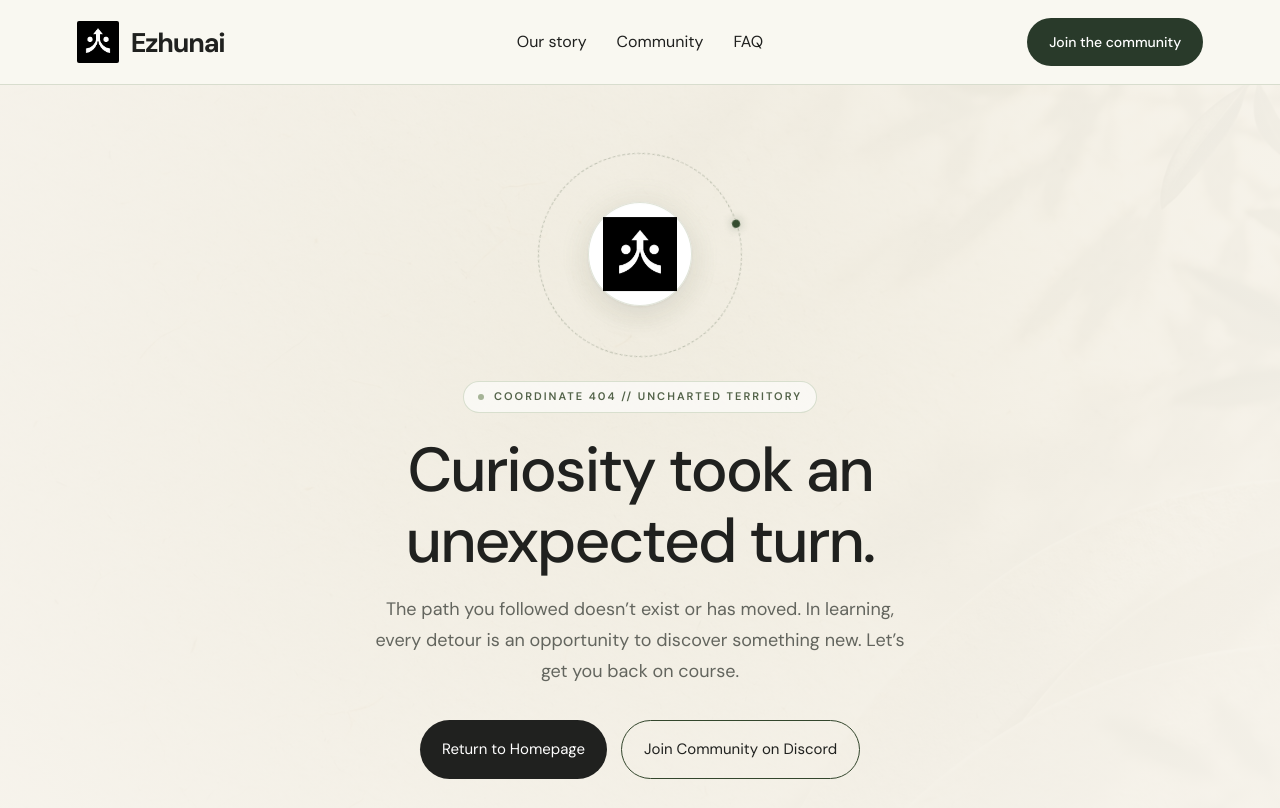
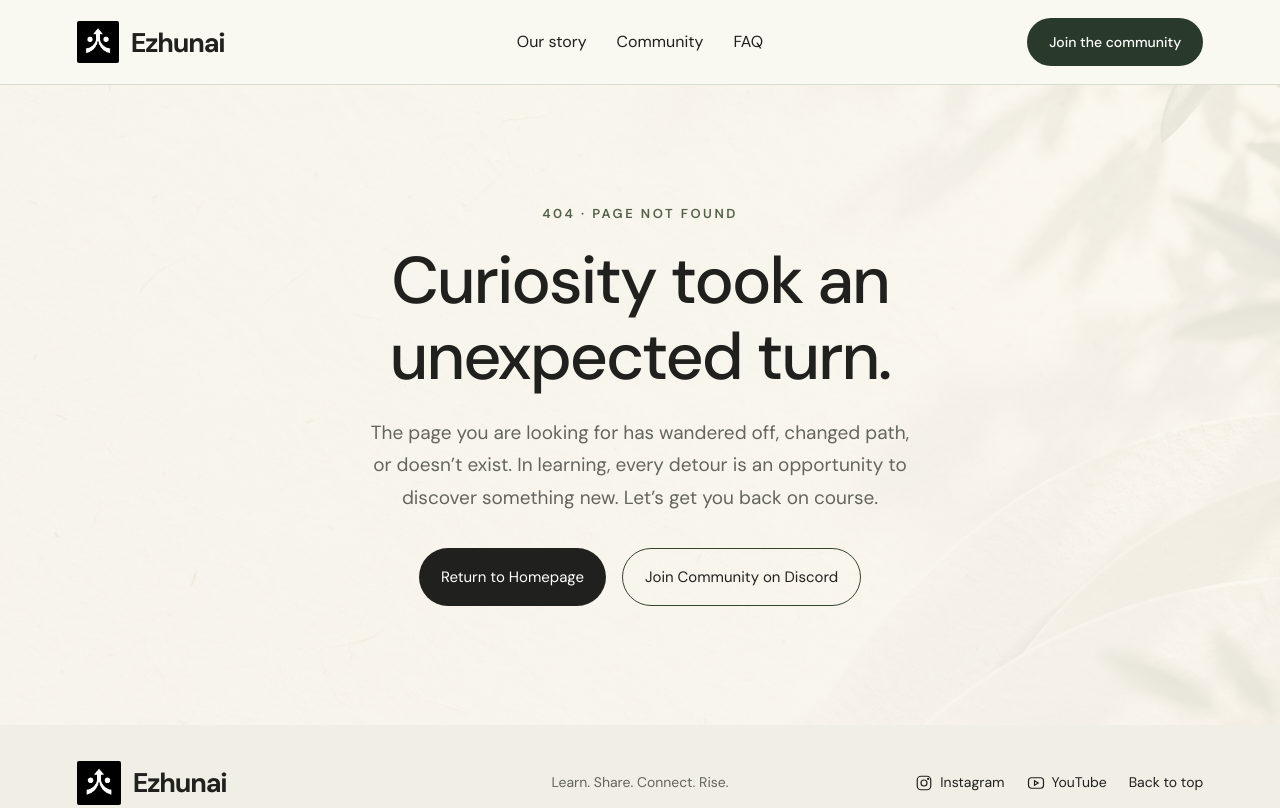
Before and after one commit to Ezhunai/website, a website: page 404.html in a window 1280 px wide. Shown: the top 808 px of the page. Drawn offline with Linux system fonts and the light colour scheme.

Commit message:
fix: revert 404 animation to clean static layout and fix image URLs with absolute raw links

```diff
--- a/404.html
+++ b/404.html
@@ -51,28 +51,12 @@
 
     <main>
       <section class="error-page" aria-labelledby="error-title">
-        <div class="error-emblem-stage" aria-hidden="true">
-          <div class="error-pulse-glow"></div>
-          <div class="error-orbit-ring"></div>
-          <div class="error-logo-frame">
-            <img
-              src="assets/ezhunai-logo.jpg"
-              class="error-logo-img"
-              alt="Ezhunai Logo Emblem"
-              width="74"
-              height="74"
-            />
-          </div>
-        </div>
-
-        <span class="error-coordinate-badge"
-          >COORDINATE 404 // UNCHARTED TERRITORY</span
-        >
+        <span class="error-kicker">404 · PAGE NOT FOUND</span>
         <h1 id="error-title">Curiosity took an<br />unexpected turn.</h1>
         <p class="error-copy">
-          The path you followed doesn’t exist or has moved. In learning, every
-          detour is an opportunity to discover something new. Let’s get you back
-          on course.
+          The page you are looking for has wandered off, changed path, or
+          doesn’t exist. In learning, every detour is an opportunity to discover
+          something new. Let’s get you back on course.
         </p>
         <div class="error-actions">
           <a class="button dark" href="/">Return to Homepage</a>
--- a/style.css
+++ b/style.css
@@ -1327,208 +1327,52 @@ body {
   }
 }
 
-/* 404 Not Found Page — Editorial & Animated */
+/* 404 Not Found Page — Clean & Static */
 .error-page {
-  min-height: calc(100vh - 180px);
+  min-height: calc(100vh - 160px);
   display: flex;
   flex-direction: column;
   align-items: center;
   justify-content: center;
   text-align: center;
-  padding: 80px var(--gutter);
-  position: relative;
-  overflow: hidden;
+  padding: 60px var(--gutter);
   background:
-    radial-gradient(
-      circle at 50% 30%,
-      rgba(240, 237, 226, 0.9),
-      rgba(247, 244, 237, 0.98)
-    ),
+    linear-gradient(rgba(250, 248, 242, 0.88), rgba(250, 248, 242, 0.88)),
     url("assets/ezhunai-paper-olive-bg.webp") center/cover;
 }
-
-.error-emblem-stage {
-  position: relative;
-  width: 180px;
-  height: 180px;
-  margin: 0 auto 36px;
-  display: grid;
-  place-items: center;
+.error-kicker {
+  font-size: 13px;
+  font-weight: 600;
+  letter-spacing: 2.5px;
+  color: #526248;
+  margin-bottom: 18px;
+  display: inline-block;
+  text-transform: uppercase;
 }
-
-.error-orbit-ring {
-  position: absolute;
-  inset: -12px;
-  border-radius: 50%;
-  border: 1px dashed rgba(82, 98, 72, 0.35);
-  animation: error-orbit 28s linear infinite;
-  pointer-events: none;
+.error-page h1 {
+  font-size: clamp(38px, 6vw, 66px);
+  line-height: 1.15;
+  letter-spacing: -2px;
+  margin: 0 0 22px;
 }
-
-.error-orbit-ring::before {
-  content: "";
-  position: absolute;
-  top: -4px;
-  left: 50%;
-  width: 8px;
-  height: 8px;
-  background: #354d30;
-  border-radius: 50%;
-  transform: translateX(-50%);
-  box-shadow: 0 0 10px rgba(53, 77, 48, 0.4);
-}
-
-.error-pulse-glow {
-  position: absolute;
-  inset: 10px;
-  border-radius: 50%;
-  background: radial-gradient(
-    circle,
-    rgba(138, 157, 119, 0.22) 0%,
-    transparent 70%
-  );
-  animation: error-pulse 4.5s ease-in-out infinite;
-  pointer-events: none;
-}
-
-.error-logo-frame {
-  position: relative;
-  width: 104px;
-  height: 104px;
-  border-radius: 50%;
-  background: #ffffff;
-  padding: 10px;
-  box-shadow:
-    0 10px 30px rgba(32, 33, 31, 0.08),
-    0 1px 3px rgba(32, 33, 31, 0.06),
-    inset 0 0 0 1px rgba(216, 221, 206, 0.8);
-  display: grid;
-  place-items: center;
-  animation: error-float 5s ease-in-out infinite;
-  transition:
-    transform 0.35s cubic-bezier(0.2, 0.8, 0.3, 1),
-    box-shadow 0.35s ease;
-}
-
-.error-logo-frame:hover {
-  transform: translateY(-6px) scale(1.04);
-  box-shadow:
-    0 18px 40px rgba(32, 33, 31, 0.14),
-    0 2px 6px rgba(32, 33, 31, 0.08),
-    inset 0 0 0 1px rgba(82, 98, 72, 0.5);
-}
-
-.error-logo-img {
-  width: 74px;
-  height: 74px;
-  object-fit: contain;
-  display: block;
-}
-
-.error-coordinate-badge {
-  display: inline-flex;
-  align-items: center;
-  gap: 10px;
-  font-size: 11px;
-  font-weight: 600;
-  letter-spacing: 2px;
-  text-transform: uppercase;
-  color: #526248;
-  padding: 6px 14px;
-  border: 1px solid rgba(212, 220, 202, 0.9);
-  border-radius: 999px;
-  background: rgba(255, 255, 255, 0.6);
-  margin-bottom: 22px;
-}
-
-.error-coordinate-badge::before {
-  content: "";
-  width: 6px;
-  height: 6px;
-  border-radius: 50%;
-  background: #8a9d77;
-  display: inline-block;
-  animation: blink 2s ease-in-out infinite;
-}
-
-.error-page h1 {
-  font-size: clamp(36px, 5.5vw, 62px);
-  line-height: 1.14;
-  letter-spacing: -2px;
-  margin: 0 0 18px;
-}
-
 .error-copy {
-  font-size: clamp(16px, 1.8vw, 18px);
+  font-size: clamp(16px, 2vw, 19px);
   line-height: 1.7;
   color: var(--muted);
-  max-width: 540px;
+  max-width: 560px;
   margin: 0 auto 34px;
 }
-
 .error-actions {
   display: flex;
-  gap: 14px;
+  gap: 16px;
   flex-wrap: wrap;
   justify-content: center;
 }
-
 .button.outline {
   border: 1px solid #33462c;
   background: transparent;
   color: #20211f;
 }
-
 .button.outline:hover {
-  background: rgba(51, 70, 44, 0.07);
+  background: rgba(51, 70, 44, 0.08);
 }
-
-@keyframes error-orbit {
-  from {
-    transform: rotate(0deg);
-  }
-  to {
-    transform: rotate(360deg);
-  }
-}
-
-@keyframes error-float {
-  0%,
-  100% {
-    transform: translateY(0);
-  }
-  50% {
-    transform: translateY(-8px);
-  }
-}
-
-@keyframes error-pulse {
-  0%,
-  100% {
-    transform: scale(0.94);
-    opacity: 0.3;
-  }
-  50% {
-    transform: scale(1.08);
-    opacity: 0.75;
-  }
-}
-
-@keyframes blink {
-  0%,
-  100% {
-    opacity: 1;
-  }
-  50% {
-    opacity: 0.25;
-  }
-}
-
-@media (prefers-reduced-motion: reduce) {
-  .error-orbit-ring,
-  .error-pulse-glow,
-  .error-logo-frame,
-  .error-coordinate-badge::before {
-    animation: none !important;
-  }
-}
```
Also changed, not shown: README.md.
